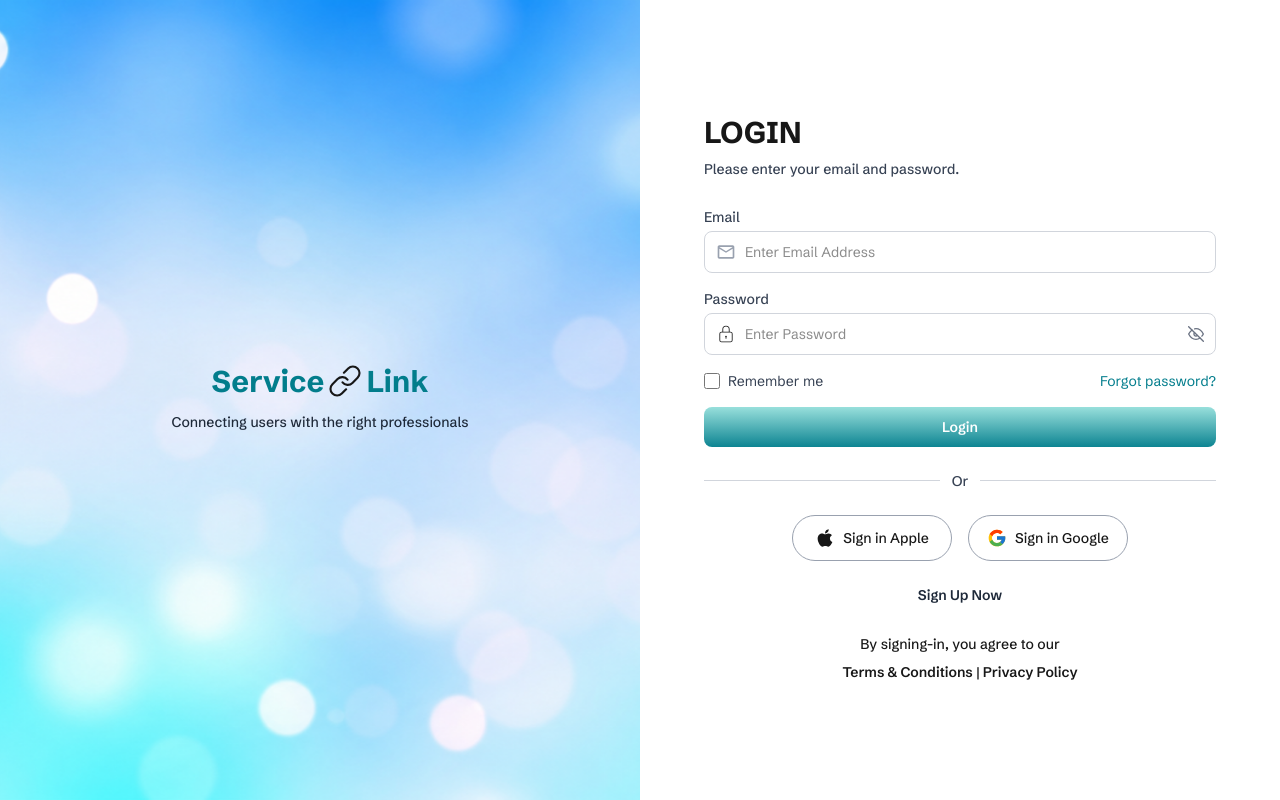
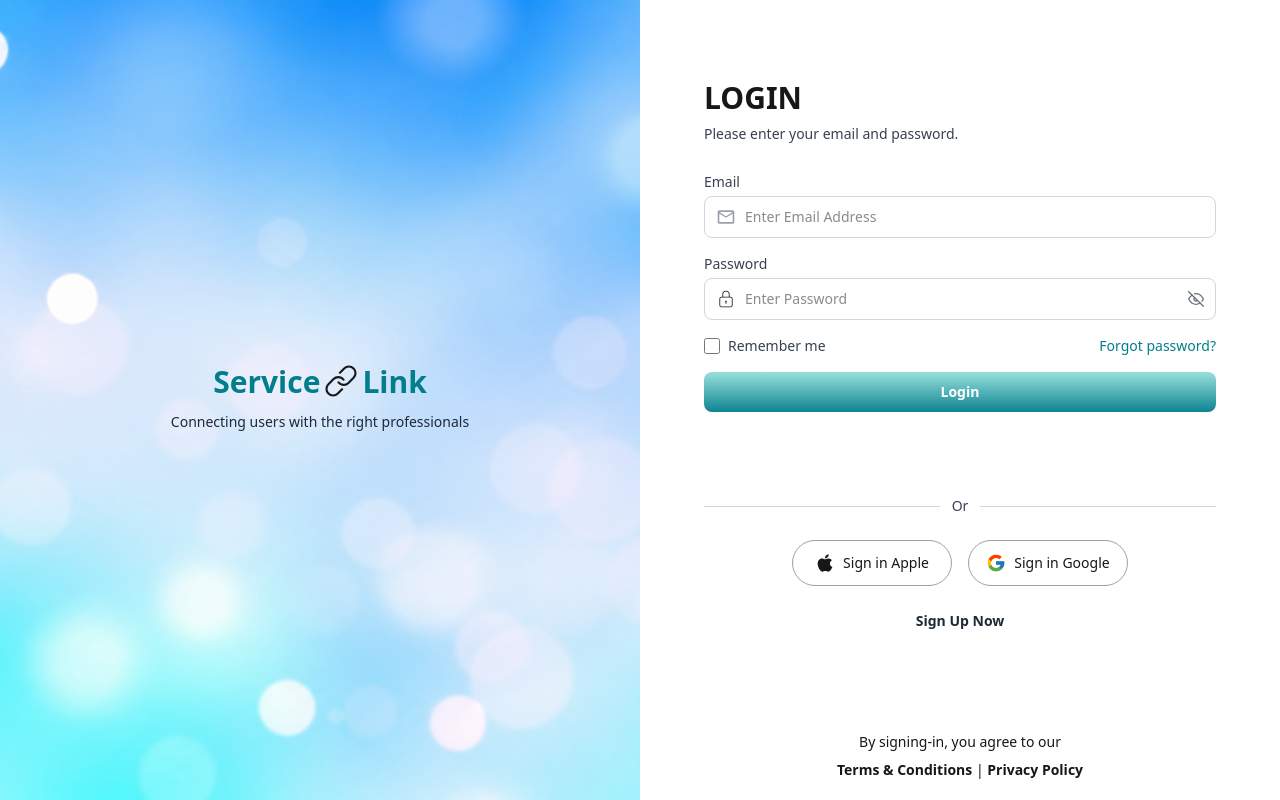
Before and after one commit to ShafiqueBughio/Service-Hub, a Next.js app: page /login in a window 1280 px wide. Built offline with nearby package versions, Linux system fonts and the light colour scheme.

Commit message:
Make Agreements page

```diff
--- /dev/null
+++ b/src/app/(auth)/(split-layout)/agreements/page.jsx
@@ -0,0 +1,19 @@
+"use client"
+import Agreements from '@/components/auth/Agreements'
+import Title from '@/components/general/Title'
+import React from 'react'
+import { useSearchParams } from 'next/navigation'
+
+const page = () => {
+    const searchParams = useSearchParams();
+
+    const activeTab = searchParams.get("active");
+  return (
+    <div className='w-full min-h-screen flex flex-col gap-6  py-8'>
+        <Title title={"Agreements"}/>
+        <Agreements active={activeTab}/>
+    </div>
+  )
+}
+
+export default page
--- a/src/app/(auth)/(split-layout)/layout.js
+++ b/src/app/(auth)/(split-layout)/layout.js
@@ -23,7 +23,7 @@ export default function SplitLayout({ children }) {
       </div>
 
       {/* Right Side — page content (form) */}
-      <div className='w-full md:w-1/2 h-full flex flex-col justify-center items-center px-8 md:px-16'>
+      <div className='w-full md:w-1/2 h-full flex flex-col justify-center items-center px-8'>
         {children}
       </div>
 
--- a/src/app/(auth)/(split-layout)/login/page.jsx
+++ b/src/app/(auth)/(split-layout)/login/page.jsx
@@ -1,8 +1,29 @@
+"use client"
 import LoginPage from '@/components/auth/LoginPage';
-import React from 'react';
+import React, { useState } from 'react';
+import { yupResolver } from "@hookform/resolvers/yup";
+import { loginSchema } from '@/lib/validation';
+import { useForm } from 'react-hook-form';
+import { useRouter } from 'next/navigation';
 
 const page = () => {
-  return <LoginPage />;
+  const [FormData,setFormData] = useState(null);
+
+    const {register,handleSubmit,formState:{errors,isSubmitting},reset} = useForm({resolver:yupResolver(loginSchema)});
+
+    const router = useRouter();
+
+  const handleLogin = (data) => {
+    try {
+      setFormData(data);
+    reset();
+    router.push("/dashboard");
+    } catch (error) {
+      console.log(error);
+    }
+  };
+
+  return <LoginPage register={register} errors={errors} handleSubmit = {handleSubmit} handleLogin = {handleLogin} />;
 };
 
 export default page;
--- /dev/null
+++ b/src/components/auth/Agreements.jsx
@@ -0,0 +1,84 @@
+"use client"
+import React, { useEffect, useState } from 'react'
+import { useRouter } from 'next/navigation'
+
+const TABS = [
+  { id: 'terms', label: 'Terms & Conditions' },
+  { id: 'policy', label: 'Privacy Policy' },
+]
+
+const CONTENT = {
+  terms: [
+    {
+      heading: null,
+      body: `Lorem Ipsum Dolor Sit Amet Consectetur. Sit Scelerisque Nibh Ullamcorper Justo Nisl Tortor Habitant Egestas Cras. Vitae Mauris Duis Faucibus Aliquam Nascetur. Quam Ut Id Mi Ut. Tempus In Amet Sed Volutpat Tristique Vestibulum Elementum. Ipsum Viverra Vitae Egestas Facilisis. Tempus Sed Egestas Ullamcorper Dictum Integer Magna Sit Quam Pellentesque. Accumsan Nunc Risus Donec Quis Purus Sed Id. Diam Sit Massa Ornare Purus Nisi Quam. Donec Scelerisque Eu Lectus Aliquam Tellus Nisl Eget Ut. Consequat Faucibus Sagittis Semper Felis Orci Eu. Posuere Gravida Etiam Suspendisse Proin Auctor Netus. Aliquam At At Aliquam Eget. Aliquam Eget Pretium Malesuada Lacus In. Arcu Scelerisque Quis Dui Accumsan Sagittis Vel Eu.`,
+    },
+    {
+      heading: 'Lorem ipsum dolor sit amet consectetur.',
+      body: `Lorem Ipsum Dolor Sit Amet Consectetur. Sit Scelerisque Nibh Ullamcorper Justo Nisl Tortor Habitant Egestas Cras. Vitae Mauris Duis Faucibus Aliquam Nascetur. Quam Ut Id Mi Ut. Tempus In Amet Sed Volutpat Tristique Vestibulum Elementum. Ipsum Viverra Vitae Egestas Facilisis. Tempus Sed Egestas Ullamcorper Dictum Integer Magna Sit Quam Pellentesque. Accumsan Nunc Risus Donec Quis Purus Sed Id. Diam Sit Massa Ornare Purus Nisi Quam. Donec Scelerisque Eu Lectus Aliquam Tellus Nisl Eget Ut. Consequat Faucibus Sagittis Semper Felis Orci Eu. Posuere Gravida Etiam Suspendisse Proin Auctor Netus. Aliquam At At Aliquam Egestas Felis Eget. Pretium Malesuada Lacus In.`,
+    },
+  ],
+  policy: [
+    {
+      heading: null,
+      body: `This Privacy Policy describes how Service Link collects, uses, and shares information about you when you use our services. We are committed to protecting your personal data and your right to privacy. If you have any questions or concerns about this policy, please contact us.`,
+    },
+    {
+      heading: 'Information We Collect.',
+      body: `We collect information you provide directly to us, such as when you create an account, fill out a form, or contact us for support. This may include your name, email address, phone number, and any other information you choose to provide. We also collect information automatically when you use our services, including log data, device information, and cookies.`,
+    },
+  ],
+}
+
+const Agreements = ({ active = 'terms' }) => {
+  const [activeTab, setActiveTab] = useState(active)
+
+  const router = useRouter();
+
+  const handleTabChange = (tabId)=>{
+    setActiveTab(tabId)
+
+    router.push(`/agreements?active=${tabId}`)
+  }
+
+  useEffect(()=>{
+    setActiveTab(active);
+  },[active])
+
+  return (
+    <div className='w-full  bg-blue-50 rounded-2xl flex flex-col overflow-hidden'>
+
+      {/* Tab Header */}
+      <div className='flex border-b border-gray-200 bg-blue-50'>
+        {TABS.map((tab) => (
+          <button
+            key={tab.id}
+            onClick={() => handleTabChange(tab.id)}
+            className={`flex-1 py-3 text-sm font-semibold transition-colors
+              ${activeTab === tab.id
+                ? 'text-gray-900 border-b-2 border-gray-900'
+                : 'text-gray-400 border-b-2 border-transparent'
+              }`}
+          >
+            {tab.label}
+          </button>
+        ))}
+      </div>
+
+      {/* Scrollable Content */}
+      <div className='flex-1 overflow-y-auto px-5 py-5 flex flex-col gap-5'>
+        {CONTENT[activeTab].map((section, idx) => (
+          <div key={idx} className='flex flex-col gap-2'>
+            {section.heading && (
+              <h4 className='font-bold text-gray-900'>{section.heading}</h4>
+            )}
+            <p className='text-gray-600 text-justify leading-6'>{section.body}</p>
+          </div>
+        ))}
+      </div>
+
+    </div>
+  )
+}
+
+export default Agreements
--- a/src/components/auth/LoginPage.jsx
+++ b/src/components/auth/LoginPage.jsx
@@ -4,7 +4,6 @@ import { GoLink } from 'react-icons/go';
 import { useRouter } from 'next/navigation';
 import useAuthStore from '@/lib/store/store';
 import Input from '../ui/Input';
-import { useForm } from 'react-hook-form';
 import { MdOutlineEmail } from "react-icons/md";
 import InputPassword from '../ui/InputPassword';
 import Checkbox from '../ui/Checkbox';
@@ -13,24 +12,17 @@ import Divider from '../ui/Divider';
 import { FcGoogle } from "react-icons/fc";
 import { FaApple } from "react-icons/fa6";
 import Link from 'next/link';
-import { yupResolver } from "@hookform/resolvers/yup";
-import { loginSchema } from '@/lib/validation';
 
-const LoginPage = () => {
+
+const LoginPage = ({register,errors,handleSubmit,handleLogin}) => {
   const router = useRouter();
   const role = useAuthStore((state) => state.role);
 
   const SignOptions = [{id:1,title : "Sign in Apple",icon:<FaApple size={20}/>},{id:1,title : "Sign in Google",icon:<FcGoogle size={20}/>}]
 
-  const {register,handleSubmit,formState:{errors},reset} = useForm({resolver:yupResolver(loginSchema)});
-
-  const handleLogin = (e) => {
-    e.preventDefault();
-    // handle login logic here
-  };
 
   return (
-    <div className='w-full max-w-lg flex flex-col gap-6'>
+    <div className='w-full min-h-screen max-w-lg flex flex-col gap-6 pt-20 pb-4 overflow-hidden'>
 
       {/* mobile branding — only visible on small screens */}
       <div className='flex md:hidden gap-1 items-center justify-center mb-2'>
@@ -46,7 +38,7 @@ const LoginPage = () => {
         </p>
       </div>
 
-      <form onSubmit={handleSubmit(handleLogin)} className='flex flex-col gap-4 max-h-[310px] overflow-y-auto'>
+      <form onSubmit={handleSubmit(handleLogin)} className='flex flex-col gap-4 h-[300px] overflow-y-auto'>
         <Input
         label={"Email"}
         name={"email"}
@@ -86,7 +78,7 @@ const LoginPage = () => {
 
       {
         SignOptions.map((opt,idx)=>(
-        <div key={idx} className='w-40 p-2 flex gap-2 items-center justify-center cursor-pointer border border-gray-400 rounded-full'>
+        <div key={idx} className='w-40 p-2 flex lg:gap-2 gap-0 items-center justify-center cursor-pointer border border-gray-400 rounded-full'>
         {opt.icon}
         <p>{opt.title}</p>
       </div>
@@ -102,11 +94,15 @@ const LoginPage = () => {
           Sign Up Now
         </Link>
 
-        <div className='w-full flex flex-col justify-center items-center'>
+        <div className='mt-auto w-full flex flex-col justify-center items-center'>
       <p>By signing-in, you agree to our</p>
       <p>
-        <span className='font-semibold cursor-pointer'>Terms & Conditions</span> |
-        <span className='font-semibold cursor-pointer'> Privacy Policy</span>
+        <span className='font-semibold cursor-pointer'
+        onClick={()=>router.push("/agreements?active=terms")}
+        >Terms & Conditions</span> |
+        <span className='font-semibold cursor-pointer'
+        onClick={()=>router.push("/agreements?active=policy")}
+        > Privacy Policy</span>
       </p>
         </div>
 
--- /dev/null
+++ b/src/components/general/Title.jsx
@@ -0,0 +1,26 @@
+"use client";
+
+import React from 'react'
+import { IoIosArrowBack } from "react-icons/io";
+import { useRouter } from 'next/navigation';
+
+const Title = ({ title }) => {
+
+  const router = useRouter();
+
+  return (
+    <div className='w-full flex items-center'>
+
+      <div
+        onClick={() => router.back()}
+        className='cursor-pointer bg-primary text-white rounded-md p-1'
+      >
+        <IoIosArrowBack size={22} />
+      </div>
+
+      <h1 className='mx-auto'>{title}</h1>
+    </div>
+  )
+}
+
+export default Title
--- a/src/style/globals.css
+++ b/src/style/globals.css
@@ -48,6 +48,7 @@ body {
 @theme {
   --color-primary: #027D8C;
   --color-secondary: #037987;
+  --color-tertiary:#6F96AB
   --font-schibsted: var(--font-schibsted);
 }
 
```
Also changed, not shown: src/assets/images/auction.jpg (added).
